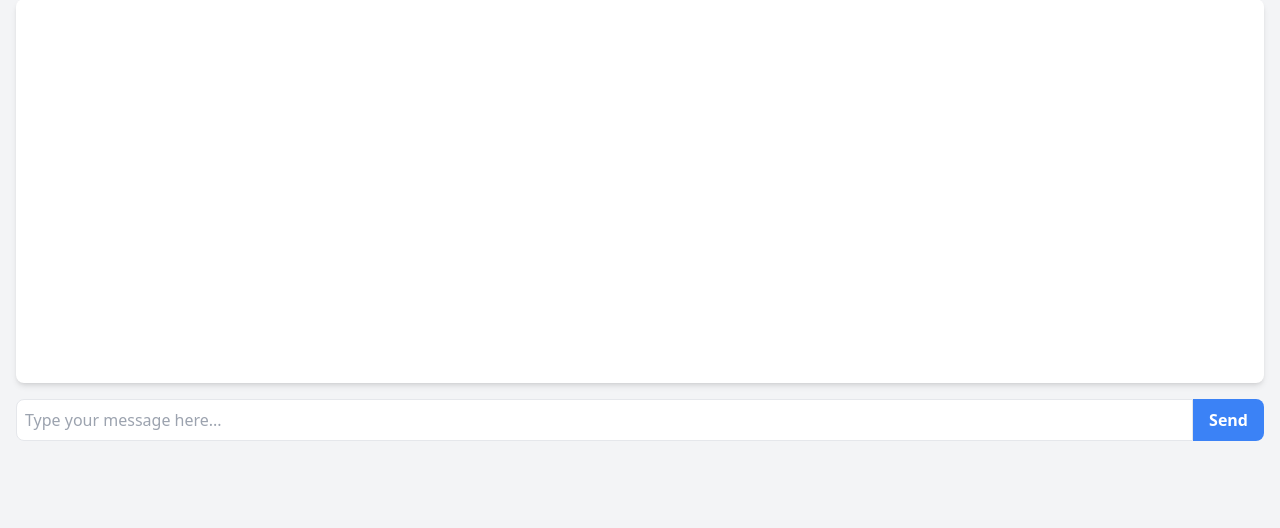
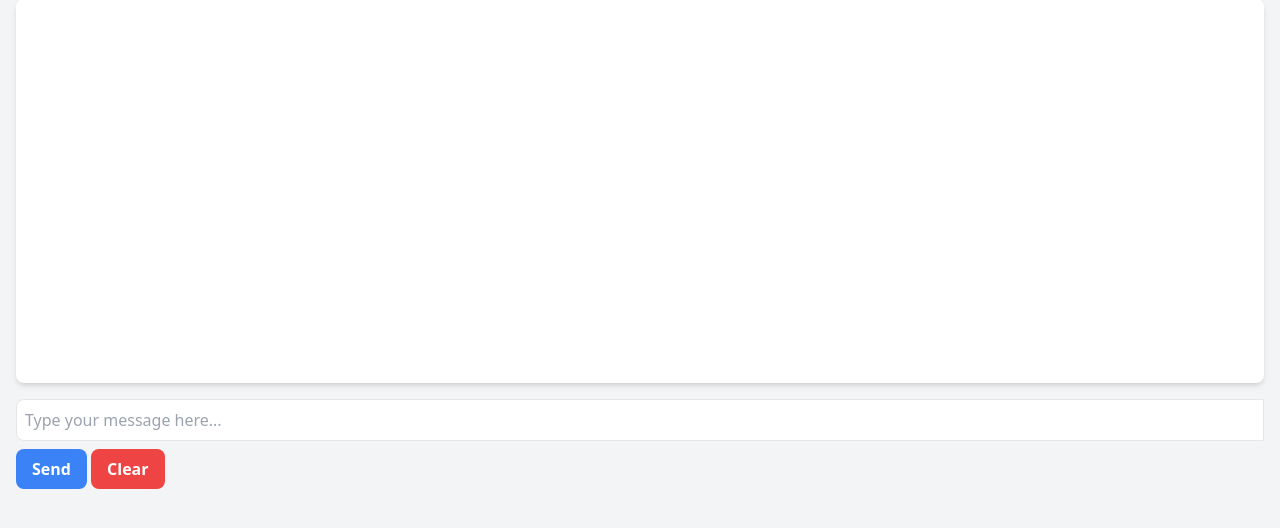
Before and after one commit to EvanescenT07/Caff-Bot, a Flask app: page / in a window 1280 px wide. Shown: the part 69-597 px from the top of the page. Run offline with Flask 3, Linux system fonts and the light colour scheme; some libraries are stand-ins or nearby versions.

Commit message:
add clear button

```diff
--- a/static/script.js
+++ b/static/script.js
@@ -19,7 +19,7 @@ function send() {
 
 document.getElementById("userInput").addEventListener("keyup", function(event) {
     if (event.key === "Enter") {
+        event.preventDefault();
         send();
-        event.preventDefault();
     }
 });
--- a/templates/index.html
+++ b/templates/index.html
@@ -12,8 +12,11 @@
             </div>
 
         <div class="flex mt-4">
-            <input type="text" id="userInput" class="w-full border rounded-l-lg p-2 focus:outline-none focus:ring-1 focus:ring-blue-500" placeholder="Type your message here...">
-            <button onclick="send()" class="bg-blue-500 hover:bg-blue-700 text-white font-bold py-2 px-4 rounded-r-lg hover:ring-1 hover:ring-blue-500">Send</button>
+            <input type="text" id="userInput" class="w-full border rounded-l-lg p-2 mb-2 focus:outline-none focus:ring-1 focus:ring-blue-500" placeholder="Type your message here...">
+        </div>
+        <div class="">
+            <button onclick="send()" class="bg-blue-500 hover:bg-blue-700 text-white font-bold py-2 px-4 rounded-lg hover:ring-1 hover:ring-blue-500">Send</button>
+            <button onclick="window.location.reload()" class="bg-red-500 hover:bg-red-700 text-white font-bold py-2 px-4 rounded-lg hover:ring-1 hover:ring-red-500">Clear</button>
         </div>
     </div>
 
```
Also changed, not shown: gemini.py (line endings or trailing spaces).
